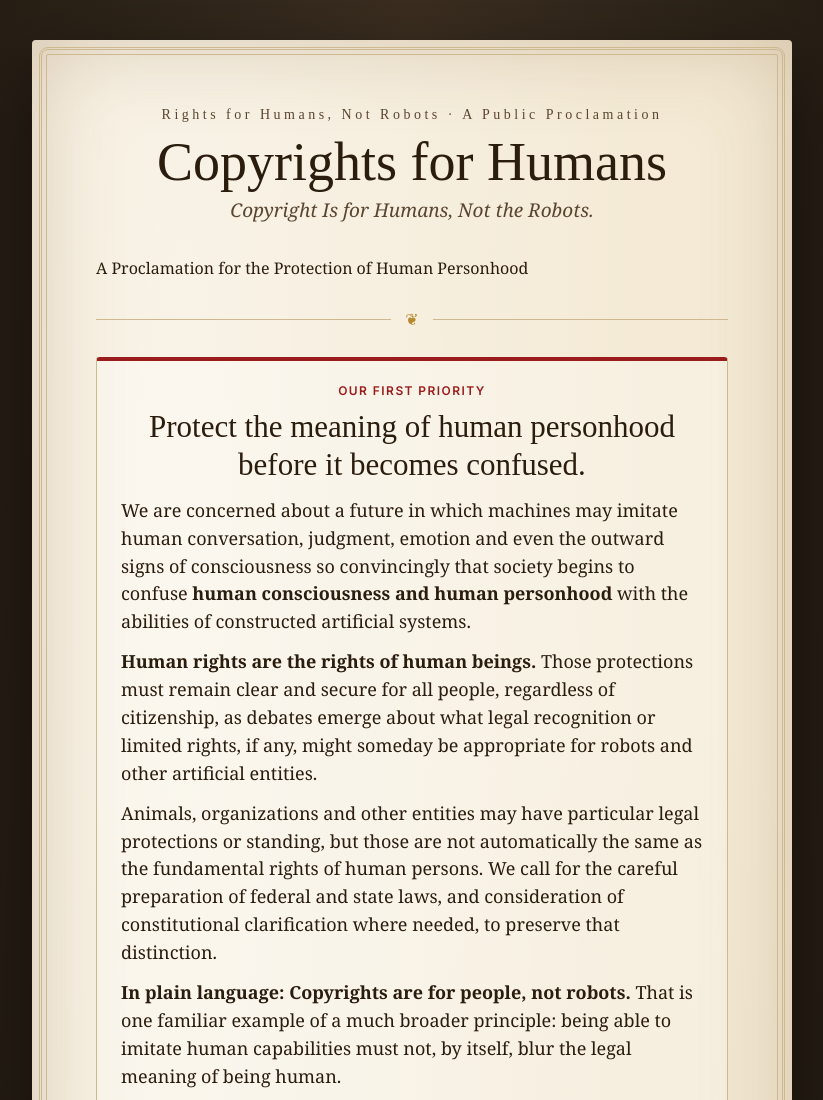
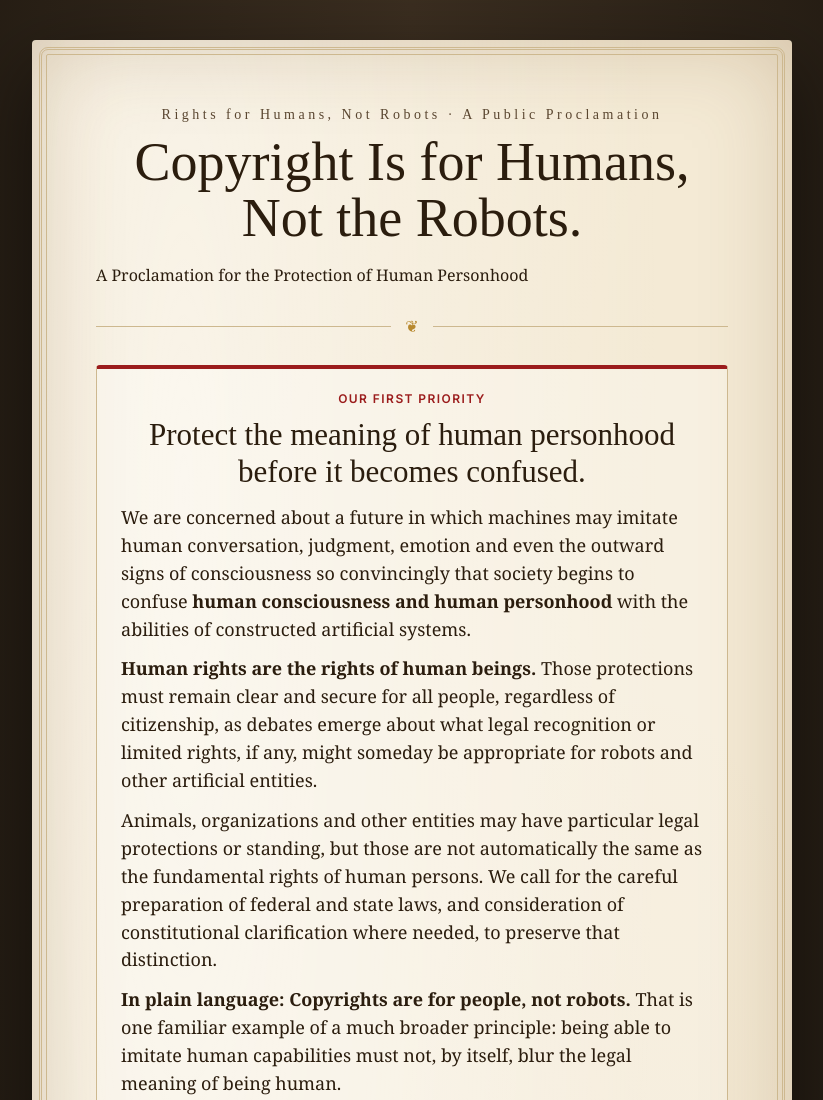
Before and after one commit to CaptGotHub/RIGHTSAREHUMAN, a plain HTML site: page index.html in a window 1280 px wide. Shown: the top 1100 px of the page, without its empty margins (228-1051 px from the left). Drawn offline with Linux system fonts and the light colour scheme; a web font is replaced by a local one.

Commit message:
Set single approved headline and preserve personhood tagline

```diff
--- a/index.html
+++ b/index.html
@@ -18,8 +18,7 @@
 <body>
 <main class="scroll">
   <p class="eyebrow">Rights for Humans, Not Robots · A Public Proclamation</p>
-  <h1>Copyrights for Humans</h1>
-  <p class="sub">Copyright Is for Humans, Not the Robots.</p>
+  <h1>Copyright Is for Humans, Not the Robots.</h1>
   <p class="subtitle-detail">A Proclamation for the Protection of Human Personhood</p>
   <div class="rule" aria-hidden="true">❦</div>
 
```
